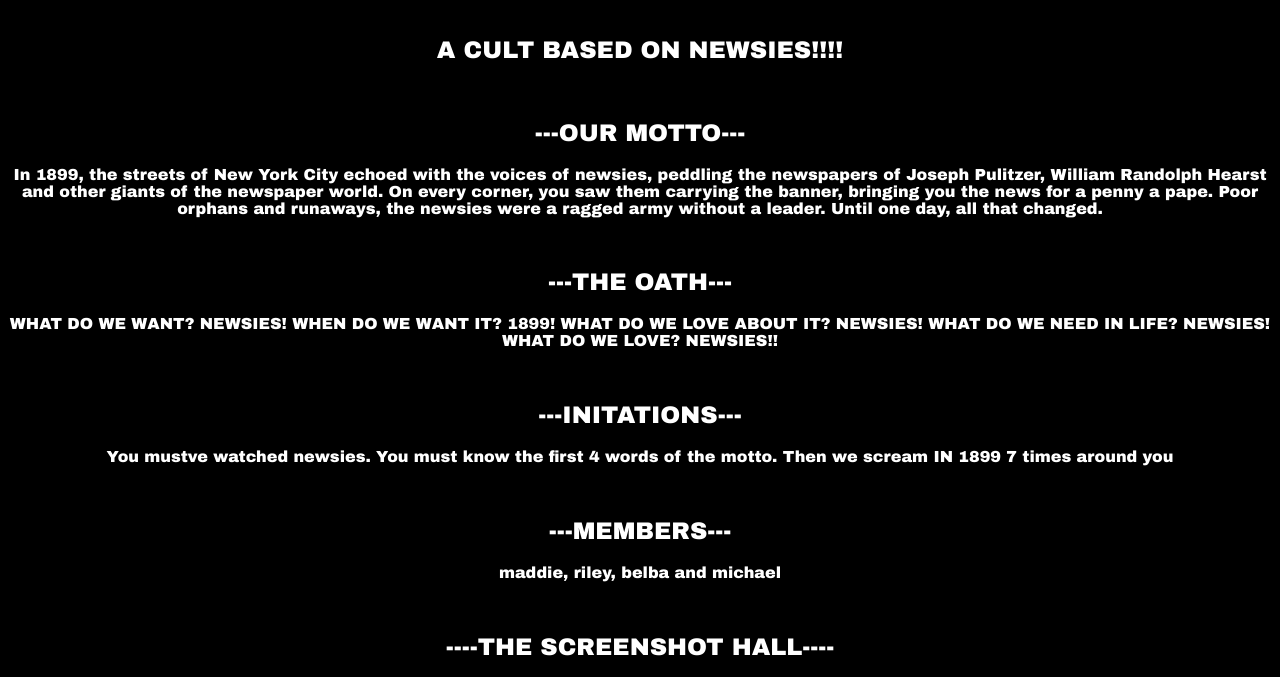
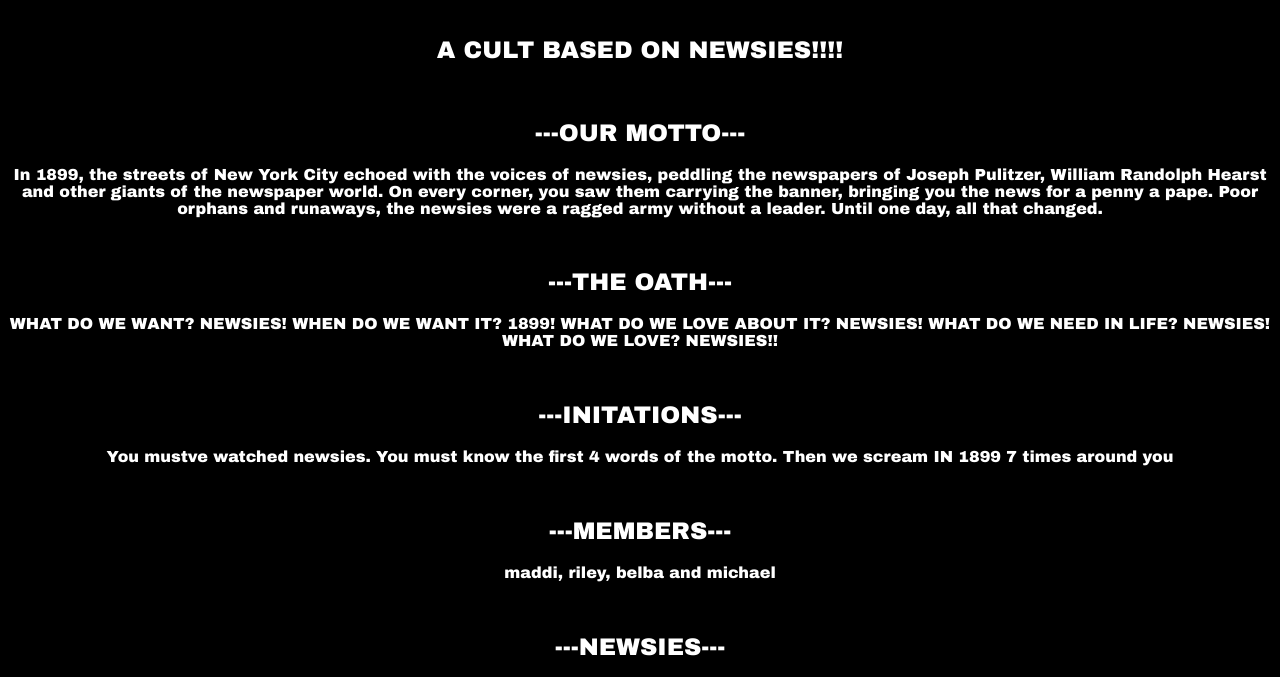
Before and after one commit to rileeyyy/newzs, a plain HTML site: page index.html in a window 1280 px wide. Shown: the part 78-755 px from the top of the page. Drawn offline with Linux system fonts and the light colour scheme.

Commit message:
Update index.html

```diff
--- a/index.html
+++ b/index.html
@@ -36,7 +36,10 @@ Until one day, all that changed.
 <P>You mustve watched newsies. You must know the first 4 words of the motto. Then we scream IN 1899 7 times around you</P>
 <br>
 <h2>---MEMBERS---</h2>
-<P>maddie, riley, belba and michael</P>
+<P>maddi, riley, belba and michael</P>
+<br>
+<h2>---NEWSIES---</h2>
+<P>NEWSIES</P>
 <br>
 <h2>----THE SCREENSHOT HALL----</h2>
 <br>
```
